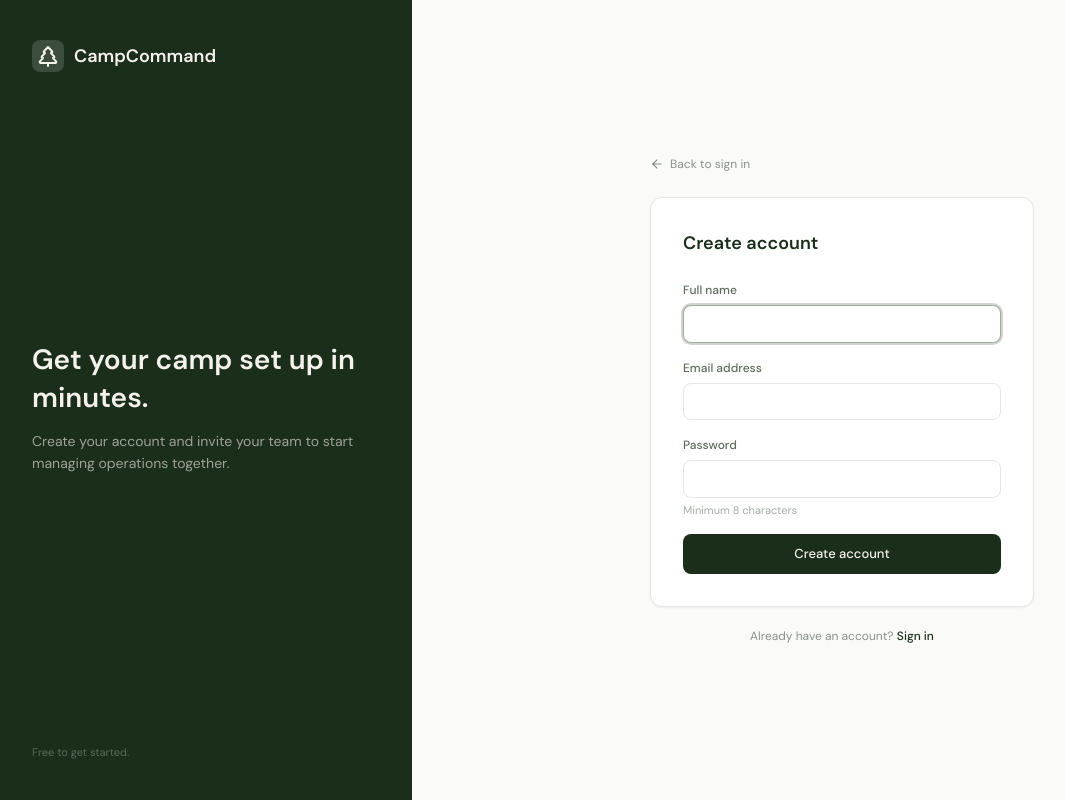
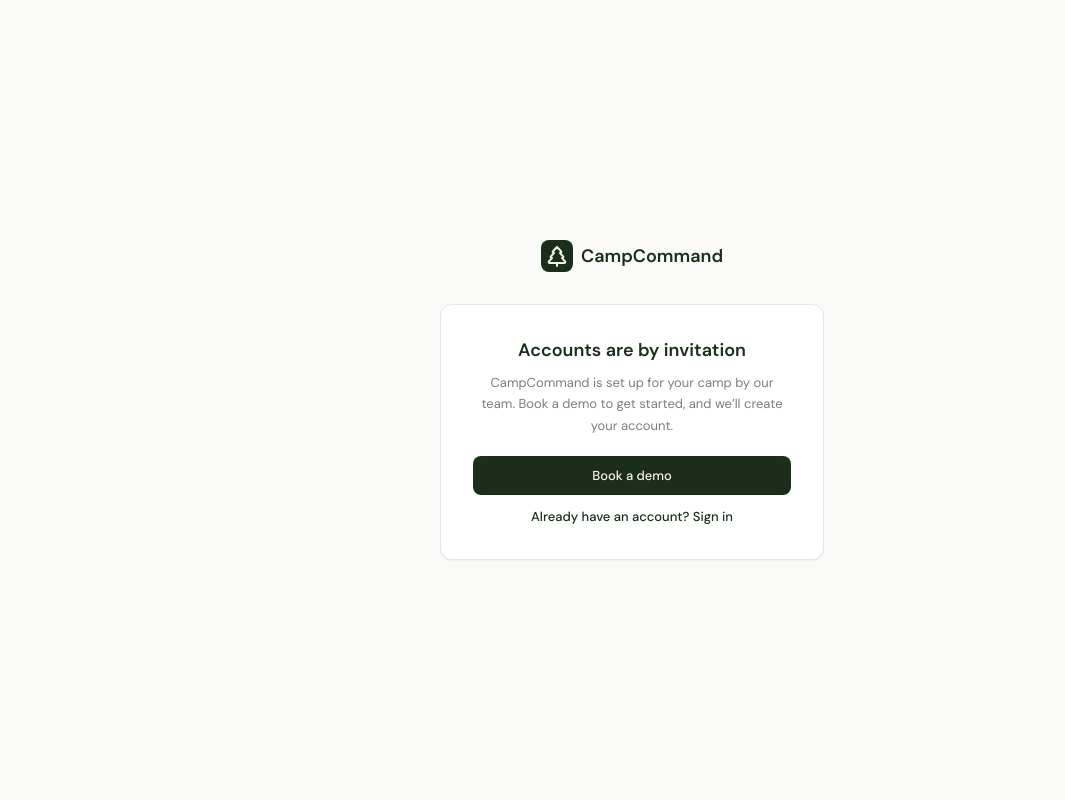
Before and after one commit to eric-rosenbaum/CampOps, a React (Vite) app: page /signup in a window 1280 px wide. Shown: the whole page, without its empty margins (8-1073 px from the left). Built offline with nearby package versions, Linux system fonts and the light colour scheme; no server answers; a web font is replaced by a local one.

Commit message:
new flow fix

```diff
--- a/src/App.tsx
+++ b/src/App.tsx
@@ -528,12 +528,12 @@ export default function App() {
 
           {/* Authenticated — no camp required */}
           <Route element={<ProtectedRoute />}>
-            <Route path="/setup" element={<CampSetup />} />
             <Route path="/no-access" element={<NoCampAccess />} />
 
-            {/* Founder super-admin console */}
+            {/* Founder super-admin only: the admin console + direct camp setup */}
             <Route element={<PlatformAdminRoute />}>
               <Route path="/admin" element={<AdminConsole />} />
+              <Route path="/setup" element={<CampSetup />} />
             </Route>
 
             {/* Authenticated + camp required, full-screen */}
--- a/src/pages/auth/Login.tsx
+++ b/src/pages/auth/Login.tsx
@@ -1,5 +1,5 @@
 import { useState } from 'react';
-import { Link, useNavigate } from 'react-router-dom';
+import { useNavigate } from 'react-router-dom';
 import { TreePine } from 'lucide-react';
 import { useAuthStore } from '@/store/authStore';
 
@@ -106,13 +106,6 @@ export function Login() {
               </button>
             </form>
           </div>
-
-          <p className="text-center text-[12px] text-forest/50 mt-5">
-            Don't have an account?{' '}
-            <Link to="/signup" className="text-forest font-medium hover:underline">
-              Sign up
-            </Link>
-          </p>
         </div>
       </div>
     </div>
--- a/src/pages/auth/Signup.tsx
+++ b/src/pages/auth/Signup.tsx
@@ -1,11 +1,20 @@
-import { useState } from 'react';
-import { Link, useNavigate } from 'react-router-dom';
+import { useState, useEffect } from 'react';
+import { Link, useNavigate, useSearchParams } from 'react-router-dom';
 import { TreePine, ArrowLeft } from 'lucide-react';
 import { useAuthStore } from '@/store/authStore';
 
 export function Signup() {
   const signUp = useAuthStore((s) => s.signUp);
   const navigate = useNavigate();
+  const [params] = useSearchParams();
+  // Account creation is invite-only: allowed only when arriving from an invitation
+  // (/invite/:token → /signup?invite=…), never as a public self-serve signup.
+  const inviteToken = params.get('invite') || (typeof sessionStorage !== 'undefined' ? sessionStorage.getItem('pendingInviteToken') : null);
+  useEffect(() => {
+    const q = params.get('invite');
+    if (q) sessionStorage.setItem('pendingInviteToken', q);
+  }, [params]);
+
   const [fullName, setFullName] = useState('');
   const [email, setEmail] = useState('');
   const [password, setPassword] = useState('');
@@ -40,7 +49,32 @@ export function Signup() {
       return;
     }
 
-    navigate('/setup', { replace: true });
+    // No invite context shouldn't reach here (gated below), but never drop into self-serve setup.
+    navigate('/no-access', { replace: true });
+  }
+
+  // Invite-only gate: without an invitation, there's nothing to sign up for.
+  if (!inviteToken) {
+    return (
+      <div className="min-h-screen w-full flex items-center justify-center bg-stone-50 p-6">
+        <div className="w-full max-w-sm text-center">
+          <div className="flex items-center gap-2 mb-8 justify-center">
+            <div className="w-8 h-8 bg-forest rounded-lg flex items-center justify-center"><TreePine className="w-4.5 h-4.5 text-cream" /></div>
+            <span className="text-lg font-semibold text-forest">CampCommand</span>
+          </div>
+          <div className="bg-white rounded-xl border border-stone-200 shadow-sm p-8">
+            <h1 className="text-[18px] font-semibold text-forest mb-2">Accounts are by invitation</h1>
+            <p className="text-[13px] text-forest/60 leading-relaxed mb-5">
+              CampCommand is set up for your camp by our team. Book a demo to get started, and we’ll create your account.
+            </p>
+            <a href="https://www.campcommand.app" className="inline-flex items-center justify-center w-full bg-forest text-cream font-medium text-[13px] py-2.5 rounded-lg hover:bg-forest/90 transition-colors mb-3">
+              Book a demo
+            </a>
+            <Link to="/login" className="text-[13px] font-medium text-forest hover:underline">Already have an account? Sign in</Link>
+          </div>
+        </div>
+      </div>
+    );
   }
 
   return (
```
